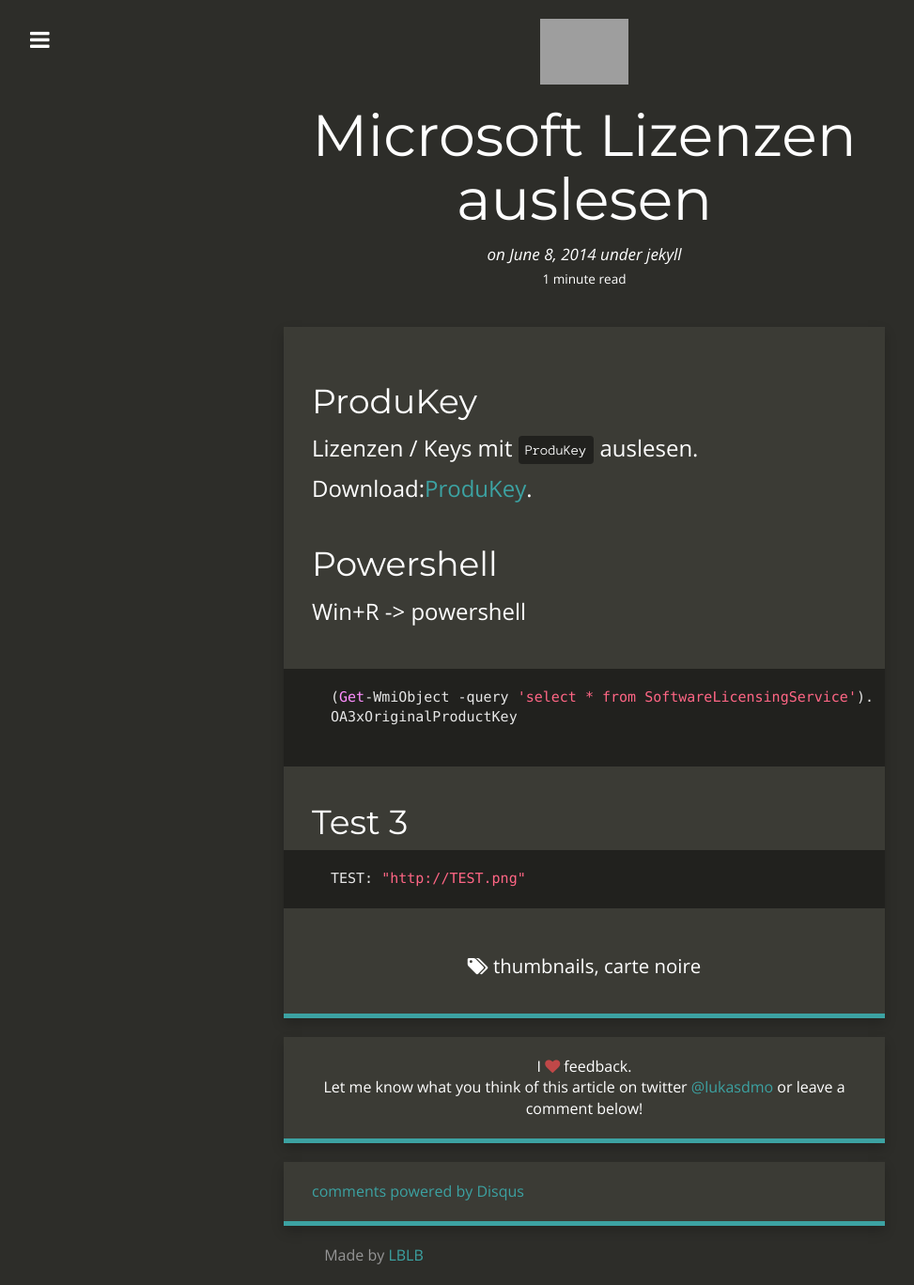
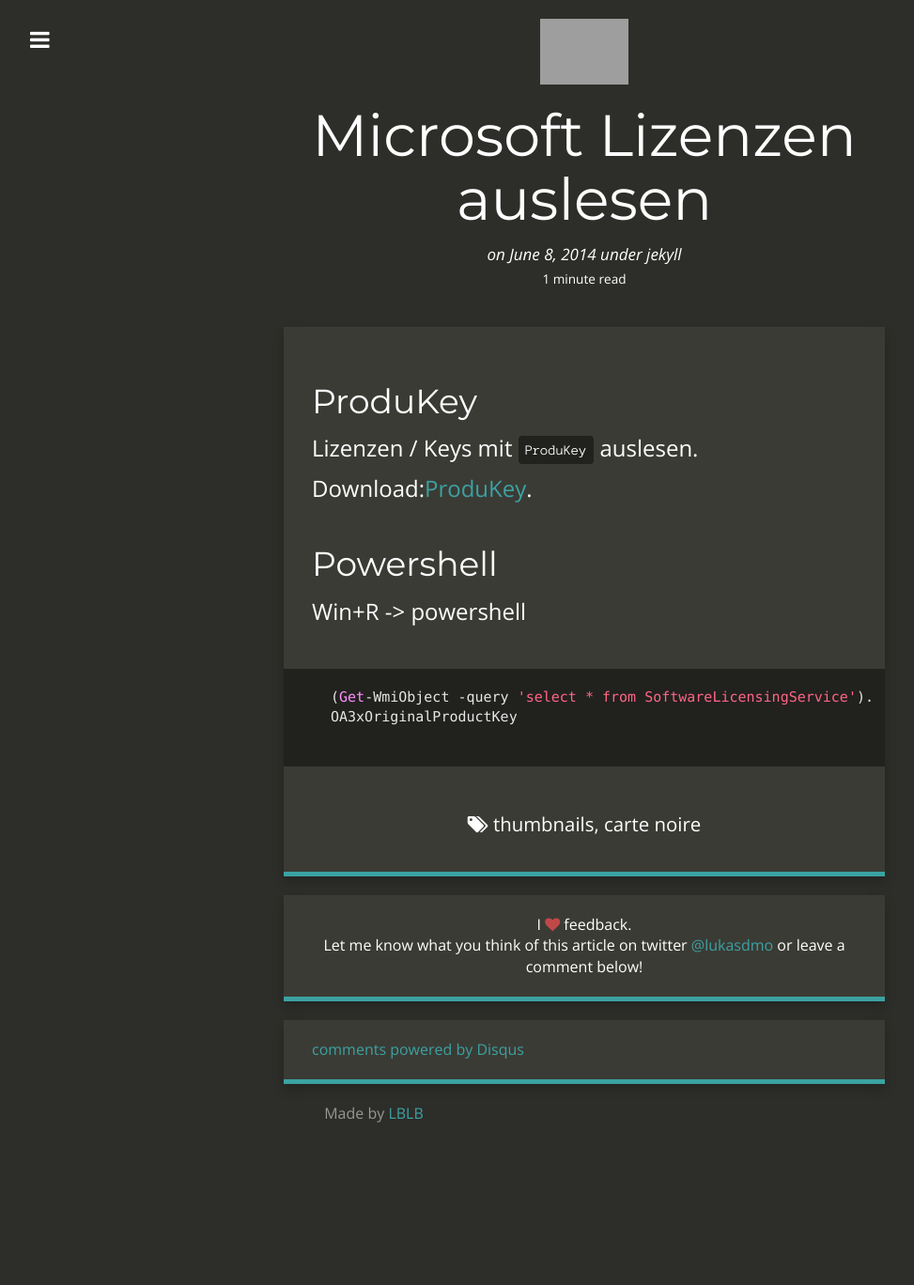
Before and after one commit to eski1337/lblb-it-ffd00, a Jekyll site: the page built from _posts/2014-06-08-using-thumbnails.md, in a window 1280 px wide. Shown: the whole page at 94% size, without its empty margins (18-991 px from the left). Built offline with Jekyll 4.4.1, drawn with Linux system fonts in a browser that asks for light colours; nearby versions of some CDN libraries; comment, search, counter and statistics services are not loaded; after the commit the page ends 1217 px from its top, so only the background shows below that; grey boxes are pictures that could not be loaded.

Commit message:
2014-06-08-using-thumbnails.md: changed

````diff
--- a/_posts/2014-06-08-using-thumbnails.md
+++ b/_posts/2014-06-08-using-thumbnails.md
@@ -26,11 +26,6 @@
 
 ```
 
-## Test 3
-
-```
-TEST: "http://TEST.png"
-```
 
 
 [1]: http://www.nirsoft.net/utils/produkey.zip
````
